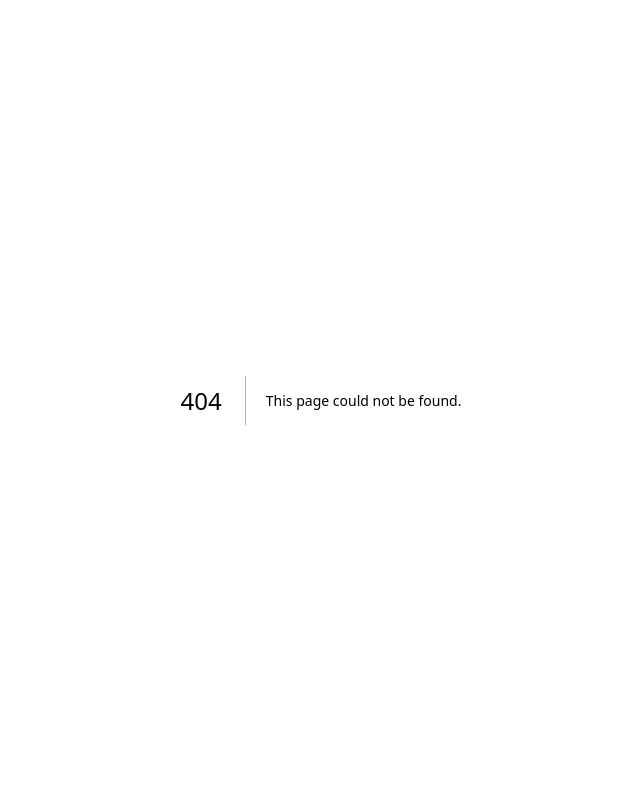
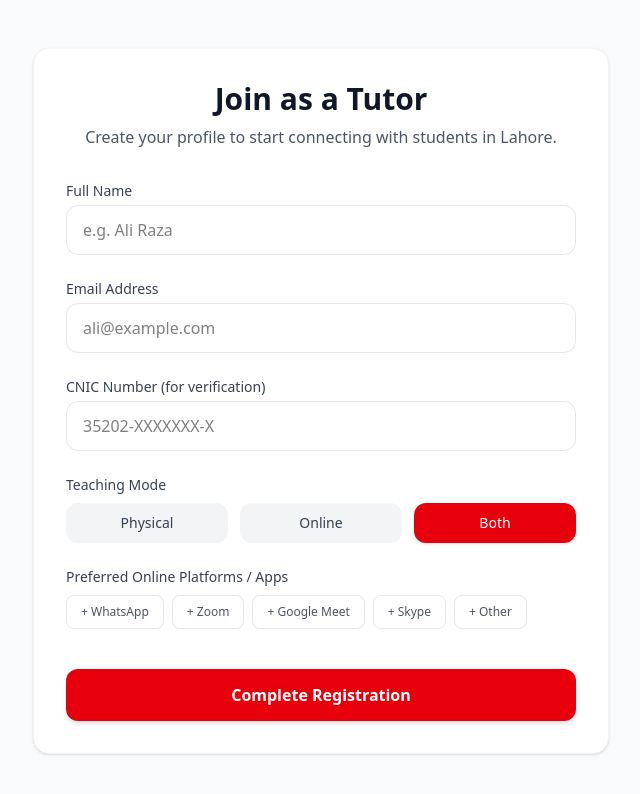
Before and after one commit to TechGuy3286/tutormint, a Next.js app: page /tutor/register in a window 1280 px wide. Before the commit this address had no page. Shown: the top 794 px of the page, without its empty margins (319-959 px from the left). Built offline with nearby package versions, Linux system fonts and the light colour scheme.

Commit message:
feat: integrated MongoDB and tutor registration API

```diff
--- /dev/null
+++ b/app/api/tutor/register/route.ts
@@ -0,0 +1,37 @@
+import { NextResponse } from "next/server";
+import connectToDatabase from "../../../../lib/mongodb";
+import Tutor from "../../../../lib/models/Tutor";
+
+export async function POST(req: Request) {
+  try {
+    // 1. Connect to MongoDB
+    await connectToDatabase();
+
+    // 2. Grab the data sent from the frontend form
+    const body = await req.json();
+
+    // 3. Save it to the database using our Schema
+    const newTutor = await Tutor.create(body);
+
+    // 4. Send a success message back to the frontend
+    return NextResponse.json(
+      { message: "Tutor registered successfully!", tutor: newTutor },
+      { status: 201 }
+    );
+  } catch (error: any) {
+    console.error("Database Error:", error);
+
+    // Handle duplicate Email or CNIC (MongoDB throws code 11000 for unique field clashes)
+    if (error.code === 11000) {
+      return NextResponse.json(
+        { error: "A tutor with this email or CNIC already exists in the system." },
+        { status: 400 }
+      );
+    }
+
+    return NextResponse.json(
+      { error: "Failed to register tutor. Please try again." },
+      { status: 500 }
+    );
+  }
+}
--- /dev/null
+++ b/app/tutor/register/page.tsx
@@ -0,0 +1,185 @@
+"use client";
+
+import { useState } from "react";
+
+export default function TutorRegisterPage() {
+  const [formData, setFormData] = useState({
+    fullName: "",
+    email: "",
+    cnic: "",
+    teachingMode: "Both",
+    preferredApps: [] as string[],
+  });
+
+  const appOptions = ["WhatsApp", "Zoom", "Google Meet", "Skype", "Other"];
+
+  const handleAppToggle = (app: string) => {
+    setFormData((prev) => {
+      const exists = prev.preferredApps.includes(app);
+      return {
+        ...prev,
+        preferredApps: exists
+          ? prev.preferredApps.filter((a) => a !== app)
+          : [...prev.preferredApps, app],
+      };
+    });
+  };
+
+  const handleSubmit = async (e: React.FormEvent) => {
+    e.preventDefault();
+
+    try {
+      // Send the data to our new API route
+      const response = await fetch('/api/tutor/register', {
+        method: 'POST',
+        headers: {
+          'Content-Type': 'application/json',
+        },
+        body: JSON.stringify(formData),
+      });
+
+      const data = await response.json();
+
+      if (response.ok) {
+        alert("Success! Your profile has been created.");
+        // Clear the form fields after successful submission
+        setFormData({
+          fullName: "",
+          email: "",
+          cnic: "",
+          teachingMode: "Both",
+          preferredApps: [],
+        });
+      } else {
+        // Show the error (like duplicate email/CNIC)
+        alert(`Error: ${data.error}`);
+      }
+    } catch (error) {
+      alert("A network error occurred. Please try again.");
+    }
+  };
+
+  return (
+    <div className="min-h-screen bg-gray-50 py-12 px-4 sm:px-6 lg:px-8">
+      <div className="max-w-xl mx-auto bg-white p-8 rounded-2xl shadow-sm border border-gray-100">
+        <div className="text-center mb-8">
+          <h2 className="text-3xl font-bold text-gray-900">Join as a Tutor</h2>
+          <p className="text-gray-600 mt-2">
+            Create your profile to start connecting with students in Lahore.
+          </p>
+        </div>
+
+        <form onSubmit={handleSubmit} className="space-y-6">
+          {/* Full Name */}
+          <div>
+            <label className="block text-sm font-medium text-gray-700 mb-1">
+              Full Name
+            </label>
+            <input
+              type="text"
+              required
+              className="w-full px-4 py-3 rounded-xl border border-gray-200 focus:outline-none focus:ring-2 focus:ring-red-600"
+              placeholder="e.g. Ali Raza"
+              value={formData.fullName}
+              onChange={(e) =>
+                setFormData({ ...formData, fullName: e.target.value })
+              }
+            />
+          </div>
+
+          {/* Email */}
+          <div>
+            <label className="block text-sm font-medium text-gray-700 mb-1">
+              Email Address
+            </label>
+            <input
+              type="email"
+              required
+              className="w-full px-4 py-3 rounded-xl border border-gray-200 focus:outline-none focus:ring-2 focus:ring-red-600"
+              placeholder="ali@example.com"
+              value={formData.email}
+              onChange={(e) =>
+                setFormData({ ...formData, email: e.target.value })
+              }
+            />
+          </div>
+
+          {/* CNIC */}
+          <div>
+            <label className="block text-sm font-medium text-gray-700 mb-1">
+              CNIC Number (for verification)
+            </label>
+            <input
+              type="text"
+              required
+              className="w-full px-4 py-3 rounded-xl border border-gray-200 focus:outline-none focus:ring-2 focus:ring-red-600"
+              placeholder="35202-XXXXXXX-X"
+              value={formData.cnic}
+              onChange={(e) =>
+                setFormData({ ...formData, cnic: e.target.value })
+              }
+            />
+          </div>
+
+          {/* Teaching Mode */}
+          <div>
+            <label className="block text-sm font-medium text-gray-700 mb-2">
+              Teaching Mode
+            </label>
+            <div className="grid grid-cols-3 gap-3">
+              {["Physical", "Online", "Both"].map((mode) => (
+                <button
+                  key={mode}
+                  type="button"
+                  onClick={() => setFormData({ ...formData, teachingMode: mode })}
+                  className={`py-2.5 px-4 rounded-xl text-sm font-medium transition-all ${
+                    formData.teachingMode === mode
+                      ? "bg-red-600 text-white shadow-sm"
+                      : "bg-gray-100 text-gray-700 hover:bg-gray-200"
+                  }`}
+                >
+                  {mode}
+                </button>
+              ))}
+            </div>
+          </div>
+
+          {/* Preferred Apps */}
+          <div>
+            <label className="block text-sm font-medium text-gray-700 mb-2">
+              Preferred Online Platforms / Apps
+            </label>
+            <div className="flex flex-wrap gap-2">
+              {appOptions.map((app) => {
+                const isSelected = formData.preferredApps.includes(app);
+                return (
+                  <button
+                    key={app}
+                    type="button"
+                    onClick={() => handleAppToggle(app)}
+                    className={`py-2 px-3.5 rounded-lg text-xs font-medium border transition-all ${
+                      isSelected
+                        ? "border-red-600 bg-red-50 text-red-700"
+                        : "border-gray-200 bg-white text-gray-600 hover:border-gray-300"
+                    }`}
+                  >
+                    {isSelected ? "✓ " : "+ "}
+                    {app}
+                  </button>
+                );
+              })}
+            </div>
+          </div>
+
+          {/* Submit Button */}
+          <button
+            type="submit"
+            className="w-full py-3.5 px-4 bg-red-600 hover:bg-red-700 text-white font-semibold rounded-xl shadow-md transition-all mt-4"
+          >
+            Complete Registration
+          </button>
+        </form>
+      </div>
+    </div>
+  );
+}
--- /dev/null
+++ b/lib/models/Tutor.ts
@@ -0,0 +1,38 @@
+import mongoose, { Schema, model, models } from "mongoose";
+
+const TutorSchema = new Schema(
+  {
+    fullName: { type: String, required: true },
+    email: { type: String, required: true, unique: true },
+    cnic: { type: String, required: true, unique: true },
+
+    // Teaching Preferences
+    teachingMode: {
+      type: String,
+      enum: ["Physical", "Online", "Both"],
+      required: true
+    },
+    preferredApps: [{
+      type: String,
+      enum: ["WhatsApp", "Zoom", "Google Meet", "Skype", "Other"]
+    }],
+
+    // Monetization & Privacy Gates
+    badgeTier: {
+      type: String,
+      enum: ["Free", "Verified", "Premium"],
+      default: "Free"
+    },
+
+    // Dual-Rating Engine
+    ratings: {
+      demo: { score: { type: Number, default: 0 }, count: { type: Number, default: 0 } },
+      live: { score: { type: Number, default: 0 }, count: { type: Number, default: 0 } }
+    }
+  },
+  { timestamps: true }
+);
+
+const Tutor = models.Tutor || model("Tutor", TutorSchema);
+
+export default Tutor;
--- /dev/null
+++ b/lib/mongodb.ts
@@ -0,0 +1,31 @@
+import mongoose from "mongoose";
+
+const MONGODB_URI = process.env.MONGODB_URI as string;
+
+if (!MONGODB_URI) {
+  throw new Error("Please define the MONGODB_URI environment variable inside .env.local");
+}
+
+let cached = (global as any).mongoose;
+
+if (!cached) {
+  cached = (global as any).mongoose = { conn: null, promise: null };
+}
+
+async function connectToDatabase() {
+  if (cached.conn) {
+    return cached.conn;
+  }
+  if (!cached.promise) {
+    const opts = {
+      bufferCommands: false,
+    };
+    cached.promise = mongoose.connect(MONGODB_URI, opts).then((mongoose) => {
+      return mongoose;
+    });
+  }
+  cached.conn = await cached.promise;
+  return cached.conn;
+}
+
+export default connectToDatabase;
--- a/package.json
+++ b/package.json
@@ -9,6 +9,7 @@
     "lint": "eslint"
   },
   "dependencies": {
+    "mongoose": "^9.9.2",
     "next": "16.3.0",
     "react": "19.2.8",
     "react-dom": "19.2.8"
```
Also changed, not shown: 1 other file (tests, documents, lock files or other folders).
